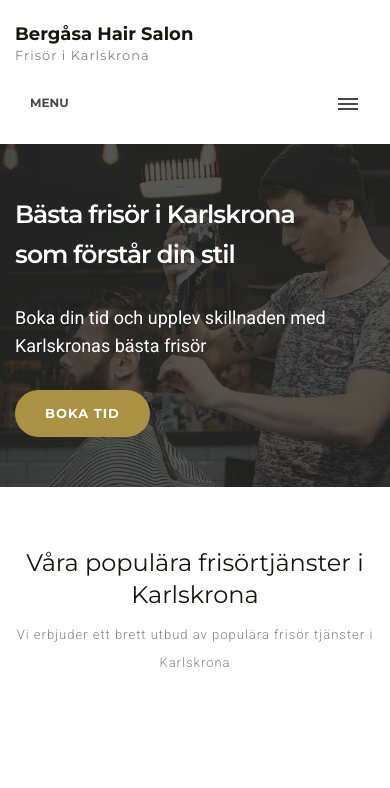
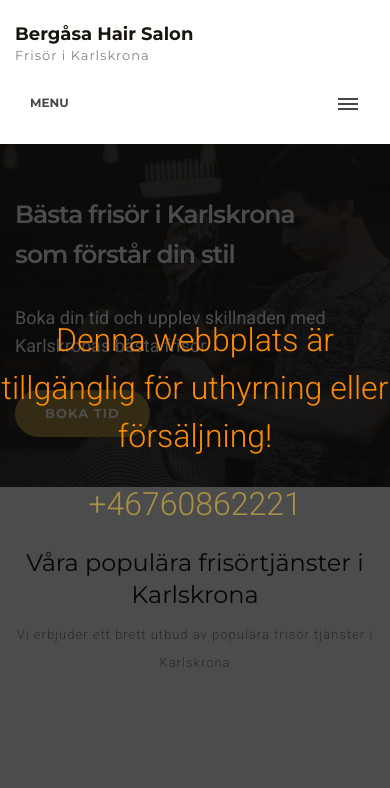
Before and after one commit to AlDawoode/fris-r, a plain HTML site: page index.html in a window 390 px wide. Shown: the top 788 px of the page. Drawn offline with Linux system fonts and the light colour scheme.

Commit message:
sell website

```diff
--- a/index.html
+++ b/index.html
@@ -7,13 +7,16 @@
     <meta name="viewport" content="width=device-width, initial-scale=1">
     <!-- The above 3 meta tags *must* come first in the head; any other head content must come *after* these tags -->
     <title>Boka tid hos bästa frisör i Karlskrona</title>
-    <meta name="description" content="Hos Bergåsa Hair Salon kan du boka tid hos en erfaren frisör i Karlskrona. Vår frisör erbjuder en rad olika tjänster, inklusive klippning, styling och rakning.">
+    <meta name="description"
+        content="Hos Bergåsa Hair Salon kan du boka tid hos en erfaren frisör i Karlskrona. Vår frisör erbjuder en rad olika tjänster, inklusive klippning, styling och rakning.">
     <meta name="keywords" content="frisör, karlskrona firsör, firsör karlskrona, bergåsa hair salon">
 
     <!-- Bootstrap -->
     <link href="css/bootstrap.min.css" rel="stylesheet">
     <!-- Google Fonts -->
-    <link href="https://fonts.googleapis.com/css?family=Roboto:300,300i,400,400i,500,500i,700,700i%7cMontserrat:300,300i,400,400i,500,500i,600,600i,700,700i" rel="stylesheet">
+    <link
+        href="https://fonts.googleapis.com/css?family=Roboto:300,300i,400,400i,500,500i,700,700i%7cMontserrat:300,300i,400,400i,500,500i,600,600i,700,700i"
+        rel="stylesheet">
     <!-- Font Awesome -->
     <link href="css/font-awesome.min.css" rel="stylesheet">
     <!-- Style -->
@@ -25,9 +28,55 @@
     <script src="https://oss.maxcdn.com/html5shiv/3.7.3/html5shiv.min.js "></script>
     <script src="https://oss.maxcdn.com/respond/1.4.2/respond.min.js "></script>
 <![endif]-->
+    <style>
+        .rent-banner {
+            position: fixed;
+            top: 0;
+            left: 0;
+            width: 100vw;
+            height: 100vh;
+            background-color: rgba(0, 0, 0, 0.7);
+            color: darkorange;
+            display: flex;
+            justify-content: center;
+            flex-direction: column;
+            align-items: center;
+            font-size: 2em;
+            z-index: 9999;
+            text-align: center;
+        }
+
+        /* Small Devices, Tablets */
+        @media only screen and (max-width : 768px) {
+            .rent-banner {
+                position: fixed;
+                top: 0;
+                left: 0;
+                width: 100vw;
+                height: 100vh;
+                background-color: rgba(0, 0, 0, 0.7);
+                color: darkorange;
+                display: flex;
+                justify-content: center;
+                flex-direction: column;
+                align-items: center;
+                font-size: 2em;
+                z-index: 9999;
+                text-align: center;
+                line-height: 1.5;
+            }
+        }
+    </style>
 </head>
 
 <body>
+    <div class="rent-banner">
+
+        <span style="display: block;">Denna webbplats är tillgänglig för uthyrning eller försäljning! </span>
+        <a href="tel:+46760862221" style="display: block; margin-top: 20px;">+46760862221</a>
+
+
+    </div>
     <!-- <iframe src="./navbar.html" onload="this.before((this.contentDocument.body||this.contentDocument).children[0]);this.remove()"></iframe> -->
     <div class="header">
         <div class="container">
@@ -42,7 +91,7 @@
                         <div id="navigation">
                             <ul>
                                 <li class="active"><a href="index.html" title="Hem">Hem</a></li>
-                                <li><a href="https://www.bokadirekt.se/places/berg%C3%A5sa-hair-salon-45536" title="Boka tid">Bokatid</a></li>
+                                <li><a href="https://www.bokadirekt.se/" title="Boka tid">Bokatid</a></li>
 
                             </ul>
                         </div>
@@ -56,8 +105,11 @@
             <div class="row">
                 <div class="col-lg-8 col-md-8 col-sm-8 col-xs-12">
                     <h1 class="hero-title">Bästa frisör i Karlskrona<br> som förstår din stil</h1>
-                    <p class="hero-text"><strong>Boka din tid och upplev skillnaden med Karlskronas bästa frisör</strong> </p>
-                    <a href="https://www.bokadirekt.se/places/berg%C3%A5sa-hair-salon-45536" class="btn btn-default">BOKA TID</a> </div>
+                    <p class="hero-text"><strong>Boka din tid och upplev skillnaden med Karlskronas bästa
+                            frisör</strong> </p>
+                    <a href="https://www.bokadirekt.se/places/berg%C3%A5sa-hair-salon-45536"
+                        class="btn btn-default">BOKA TID</a>
+                </div>
             </div>
         </div>
     </div>
@@ -80,7 +132,8 @@
                     <!-- service block -->
                     <div class="service-img">
                         <!-- service img -->
-                            <img src="images/frisör_fade.jpg" class="" alt=""> </div>
+                        <img src="images/frisör_fade.jpg" class="" alt="">
+                    </div>
                     <!-- service img -->
                     <div class="service-title">Hårbehandling</div>
                     <div class="service-content">
@@ -97,7 +150,8 @@
                     <!-- service block -->
                     <div class="service-img">
                         <!-- service img -->
-                            <img src="images/frisör_tjänst.jpg" alt=""> </div>
+                        <img src="images/frisör_tjänst.jpg" alt="">
+                    </div>
                     <!-- service img -->
                     <div class="service-title">Vårt Mest populärt frisör tjänster</div>
                     <div class="service-content">
@@ -130,7 +184,8 @@
                     <!-- service block -->
                     <div class="service-img">
                         <!-- service img -->
-                            <img src="images/frisör_hårklippning.jpg" alt=""> </div>
+                        <img src="images/frisör_hårklippning.jpg" alt="">
+                    </div>
                     <!-- service img -->
                     <div class="service-title">Hårklippning</div>
 
@@ -168,7 +223,8 @@
                     <!-- service block -->
                     <div class="service-img">
                         <!-- service img -->
-                            <img src="images/shave-with-knife.png" alt=""> </div>
+                        <img src="images/shave-with-knife.png" alt="">
+                    </div>
                     <!-- service img -->
                     <div class="service-title">Skäggbehandling</div>
                     <div class="service-content">
@@ -196,7 +252,8 @@
                     <!-- service block -->
                     <div class="service-img">
                         <!-- service img -->
-                            <img src="images/hair-wave.jpg" alt=""> </div>
+                        <img src="images/hair-wave.jpg" alt="">
+                    </div>
                     <!-- service img -->
                     <div class="service-title">Övriga tjänster</div>
                     <div class="service-content">
@@ -222,13 +279,22 @@
         <div class="space-medium bg-default">
             <div class="container">
                 <div class="row">
-                <div class="col-lg-5 col-md-5 col-sm-12 col-xs-12"><img src="images/frisör_karlskrona.jpg"   alt="frisör_salon" class="img-responsive"></div>
+                    <div class="col-lg-5 col-md-5 col-sm-12 col-xs-12"><img src="images/frisör_karlskrona.jpg"
+                            alt="frisör_salon" class="img-responsive"></div>
                     <div class="col-lg-7 col-md-7 col-sm-12 col-xs-12">
                         <div class="well-block">
                             <h1>Din Frisör i Karlskrona</h1>
                             <!-- <h5 class="small-title ">best experience ever</h5> -->
-                        <p>Välkommen till vår salong, din främsta destination för alla dina hårvårdsbehov i Karlskrona. Behöver du en frisör? Då har du kommit rätt! Vi är stolta över att erbjuda professionell och kreativ hårvård för både damer och herrar. Vår expertpersonal är dedikerad till att skapa en unik och personlig look som passar just dig. Besök vår salong idag och upplev vårt passionerade engagemang för att leverera enastående resultat. Vi ser fram emot att få göra dig vackrare och ge dig en frisyr som imponerar. Kontakta oss nu för att boka tid</p>
-                        <a href="https://www.google.com/maps/place/Berg%C3%A5sa+Hair+Salon/@56.1818573,15.5989558,15z/data=!4m2!3m1!1s0x0:0x586e7bc5a751b68?sa=X&ved=2ahUKEwjtucmAjZ3_AhUeR_EDHQ3SCe8Q_BJ6BAhWEAk" class="btn btn-default">mer om</a> </div>
+                            <p>Välkommen till vår salong, din främsta destination för alla dina hårvårdsbehov i
+                                Karlskrona. Behöver du en frisör? Då har du kommit rätt! Vi är stolta över att erbjuda
+                                professionell och kreativ hårvård för både damer och herrar. Vår expertpersonal är
+                                dedikerad till att skapa en unik och personlig look som passar just dig. Besök vår
+                                salong idag och upplev vårt passionerade engagemang för att leverera enastående
+                                resultat. Vi ser fram emot att få göra dig vackrare och ge dig en frisyr som imponerar.
+                                Kontakta oss nu för att boka tid</p>
+                            <a href="https://www.google.com/maps/place/Berg%C3%A5sa+Hair+Salon/@56.1818573,15.5989558,15z/data=!4m2!3m1!1s0x0:0x586e7bc5a751b68?sa=X&ved=2ahUKEwjtucmAjZ3_AhUeR_EDHQ3SCe8Q_BJ6BAhWEAk"
+                                class="btn btn-default">mer om</a>
+                        </div>
                     </div>
                 </div>
             </div>
@@ -239,14 +305,19 @@
                 <div class="row">
                     <div class="col-md-12">
                         <h1 class="cta-title">Boka tid online</h1>
-                    <p class="cta-text">Boka tid hos oss via bokadirekt där kan du välja tjänsten och hitta den tid och datum som passar dig.</p>
-                    <a href="https://www.bokadirekt.se/places/berg%C3%A5sa-hair-salon-45536" class="btn btn-default" target="_blank">Boka tid </a> </div>
+                        <p class="cta-text">Boka tid hos oss via bokadirekt där kan du välja tjänsten och hitta den tid
+                            och datum som passar dig.</p>
+                        <a href="https://www.bokadirekt.se/places/berg%C3%A5sa-hair-salon-45536" class="btn btn-default"
+                            target="_blank">Boka tid </a>
                     </div>
                 </div>
             </div>
-    <iframe src="./callus.html" onload="this.before((this.contentDocument.body||this.contentDocument).children[0]);this.remove()"></iframe>
+        </div>
+        <iframe src="./callus.html"
+            onload="this.before((this.contentDocument.body||this.contentDocument).children[0]);this.remove()"></iframe>
 
-    <iframe src="./footer.html" onload="this.before((this.contentDocument.body||this.contentDocument).children[0]);this.remove()"></iframe>
+        <iframe src="./footer.html"
+            onload="this.before((this.contentDocument.body||this.contentDocument).children[0]);this.remove()"></iframe>
 
         <!-- jQuery (necessary for Bootstrap's JavaScript plugins) -->
         <script src="js/jquery.min.js"></script>
```
Lines whose indentation alone changed are shown as unchanged.
